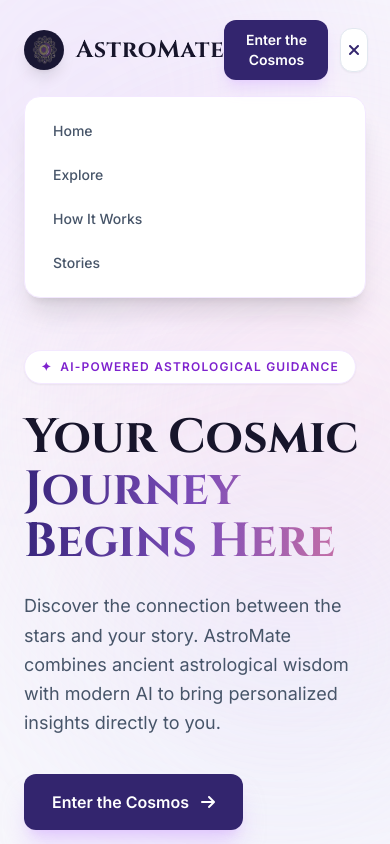
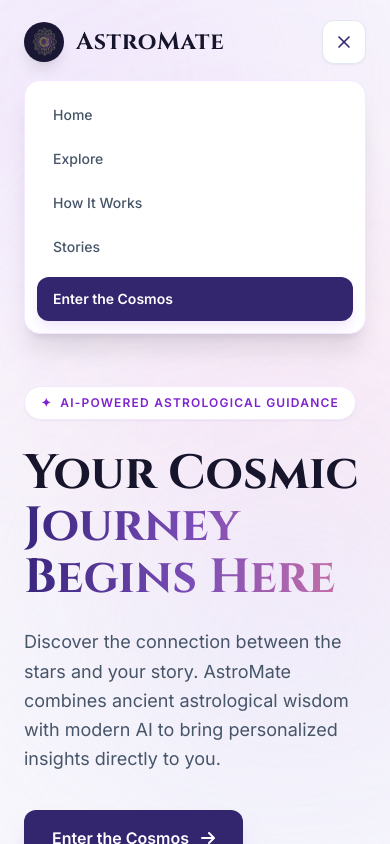
Before and after one commit to raj-deep-20/AstroMate-, a React (Vite) app in the folder frontend/: page / in a window 390 px wide. Both pictures are taken after a click on the button 354 px from the left and 50 px from the top of the page. Shown: the top 844 px of the page. Built offline with nearby package versions, Linux system fonts and the light colour scheme; no server answers.

Commit message:
Added mobile responsiveness

```diff
--- a/frontend/src/components/Dashboard.jsx
+++ b/frontend/src/components/Dashboard.jsx
@@ -1,9 +1,9 @@
-import React from 'react';
+import React, { useState } from 'react';
 import ZodiacTab from './ZodiacTab';
 import BirthChartTab from './BirthChartTab';
 import MatchTab from './MatchTab';
 import ChatTab from './ChatTab';
-import { Heart, MessageCircle, Orbit, Sun } from 'lucide-react';
+import { Heart, Menu, MessageCircle, Orbit, Sun, X } from 'lucide-react';
 
 const tabs = [
   { route: '/horoscope', label: 'Daily Horoscope', icon: Sun },
@@ -14,6 +14,7 @@ const tabs = [
 
 export default function Dashboard({ route, onNavigate }) {
   const activeTab = tabs.find((tab) => tab.route === route) || tabs[0];
+  const [isMenuOpen, setIsMenuOpen] = useState(false);
 
   const renderTabContent = () => {
     switch (activeTab.route) {
@@ -33,16 +34,46 @@ export default function Dashboard({ route, onNavigate }) {
   return (
     <div className="relative z-10 min-h-screen flex flex-col px-4 py-6 md:px-8 max-w-6xl mx-auto animate-fadeIn text-[#17152b]">
       {/* Header */}
-      <header className="flex items-center justify-between gap-4 py-1 md:py-5">
+      <header className="flex items-center justify-between gap-3 py-1 md:py-5">
         <button type="button" onClick={() => onNavigate('/')} className="flex items-center gap-3 text-left">
           <div className="w-10 h-10 rounded-full bg-[#191733] text-[#f6c65b] flex items-center justify-center text-xl shadow-lg"><img src="/assests/logo.png" alt="AstroMate Logo" className="w-8 h-8" /></div>
-          <span className="font-serif text-2xl font-bold tracking-wide">AstroMate</span>
+          <span className="font-serif text-xl sm:text-2xl font-bold tracking-wide">AstroMate</span>
         </button>
-        <div className="inline-flex items-center space-x-2 border border-purple-100 bg-white px-4 py-1.5 rounded-full text-xs text-purple-700 tracking-wide uppercase font-semibold mb-3 shadow-sm">
+        <div className="hidden sm:inline-flex items-center space-x-2 border border-purple-100 bg-white px-4 py-1.5 rounded-full text-xs text-purple-700 tracking-wide uppercase font-semibold mb-3 shadow-sm">
           <span>✦ AstroMate AI Dashboard ✦</span>
         </div>
-        <button type="button" onClick={() => onNavigate('/')} className="hidden md:block text-sm font-semibold text-[#33256e] hover:text-[#7c4db8]">Back to home</button>
+        <div className="flex items-center gap-2">
+          <button type="button" onClick={() => onNavigate('/')} className="hidden md:block text-sm font-semibold text-[#33256e] hover:text-[#7c4db8]">Back to home</button>
+          <button
+            type="button"
+            aria-label="Toggle dashboard menu"
+            aria-expanded={isMenuOpen}
+            onClick={() => setIsMenuOpen((open) => !open)}
+            className="md:hidden flex h-10 w-10 items-center justify-center rounded-xl border border-slate-200 bg-white text-[#33256e] shadow-sm"
+          >
+            {isMenuOpen ? <X size={20} aria-hidden="true" /> : <Menu size={20} aria-hidden="true" />}
+          </button>
+        </div>
       </header>
+
+      {isMenuOpen && (
+        <nav aria-label="Mobile AstroMate tools" className="mb-4 rounded-2xl border border-purple-100 bg-white p-3 shadow-xl md:hidden">
+          <button type="button" onClick={() => { setIsMenuOpen(false); onNavigate('/'); }} className="mb-2 block w-full rounded-xl px-4 py-3 text-left text-sm font-semibold text-[#33256e] hover:bg-purple-50">
+            Back to home
+          </button>
+          {tabs.map((tab) => (
+            <button
+              key={tab.route}
+              type="button"
+              onClick={() => { setIsMenuOpen(false); onNavigate(tab.route); }}
+              className={`flex w-full items-center gap-3 rounded-xl px-4 py-3 text-left text-sm font-medium ${activeTab.route === tab.route ? 'bg-[#33256e] text-white' : 'text-slate-600 hover:bg-purple-50 hover:text-purple-700'}`}
+            >
+              <tab.icon aria-hidden="true" size={17} strokeWidth={2.2} />
+              <span>{tab.label}</span>
+            </button>
+          ))}
+        </nav>
+      )}
 
       <div className="text-center pb-5">
         <h1 className="font-serif text-4xl md:text-5xl text-transparent bg-clip-text bg-gradient-to-r from-[#39267d] via-[#7c4db8] to-[#d276a4] tracking-wide font-extrabold">Your cosmic workspace</h1>
@@ -52,7 +83,7 @@ export default function Dashboard({ route, onNavigate }) {
       {/* Main Content */}
       <main className="flex-1 my-6">
         {/* Tabs Navigation */}
-        <nav aria-label="AstroMate tools" className="flex flex-wrap justify-center gap-2 border-b border-purple-100 pb-4 mb-8">
+        <nav aria-label="AstroMate tools" className="hidden md:flex flex-wrap justify-center gap-2 border-b border-purple-100 pb-4 mb-8">
           {tabs.map((tab) => (
             <button
               key={tab.route}
--- a/frontend/src/components/LandingPage.jsx
+++ b/frontend/src/components/LandingPage.jsx
@@ -1,6 +1,7 @@
 import { useEffect, useState } from "react";
 import {
-
+  Menu,
+  X,
 } from "lucide-react"
 
 function AnimatedStat({ value, suffix = "", label, delay = 0 }) {
@@ -152,7 +153,7 @@ export default function LandingPage({ onEnter }) {
               href="#testimonials"
               className="hover:text-purple-700 transition-colors"
             >
-              Stories
+              Reviews
             </a>
           </div>
 
@@ -160,7 +161,7 @@ export default function LandingPage({ onEnter }) {
             {/* CTA */}
             <button
               onClick={onEnter}
-              className="px-4 md:px-5 py-2.5 rounded-xl bg-[#33256e] hover:bg-[#4a3598] text-white text-sm font-semibold shadow-lg shadow-purple-300/40 transition-all duration-300 hover:-translate-y-0.5"
+              className="hidden sm:block px-4 md:px-5 py-2.5 rounded-xl bg-[#33256e] hover:bg-[#4a3598] text-white text-sm font-semibold shadow-lg shadow-purple-300/40 transition-all duration-300 hover:-translate-y-0.5"
             >
               Enter the Cosmos
             </button>
@@ -172,7 +173,7 @@ export default function LandingPage({ onEnter }) {
               onClick={() => setIsMenuOpen((open) => !open)}
               className="md:hidden w-11 h-11 rounded-xl border border-slate-200 bg-white text-[#33256e] flex items-center justify-center shadow-sm"
             >
-              <i className={`fa-solid ${isMenuOpen ? "fa-xmark" : "fa-bars"}`} />
+              {isMenuOpen ? <X size={20} aria-hidden="true" /> : <Menu size={20} aria-hidden="true" />}
             </button>
           </div>
         </div>
@@ -194,6 +195,16 @@ export default function LandingPage({ onEnter }) {
                 {label}
               </a>
             ))}
+            <button
+              type="button"
+              onClick={() => {
+                setIsMenuOpen(false);
+                onEnter();
+              }}
+              className="mt-2 w-full rounded-xl bg-[#33256e] px-4 py-3 text-left text-sm font-semibold text-white shadow-lg shadow-purple-200/50"
+            >
+              Enter the Cosmos
+            </button>
           </div>
         )}
       </nav>
--- a/frontend/src/index.css
+++ b/frontend/src/index.css
@@ -6,6 +6,7 @@ body {
   background: #f8f7fc;
   color: #17152b;
   font-family: 'Inter', sans-serif;
+  overflow-x: hidden;
 }
 
 @keyframes fade-up {
```
